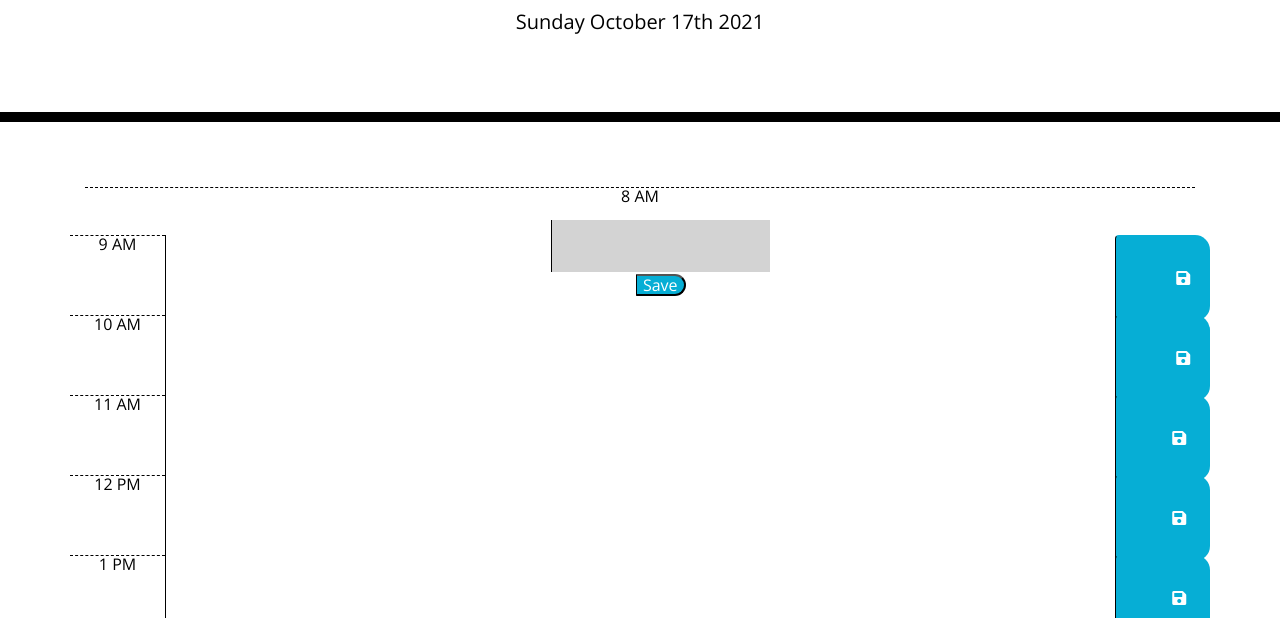
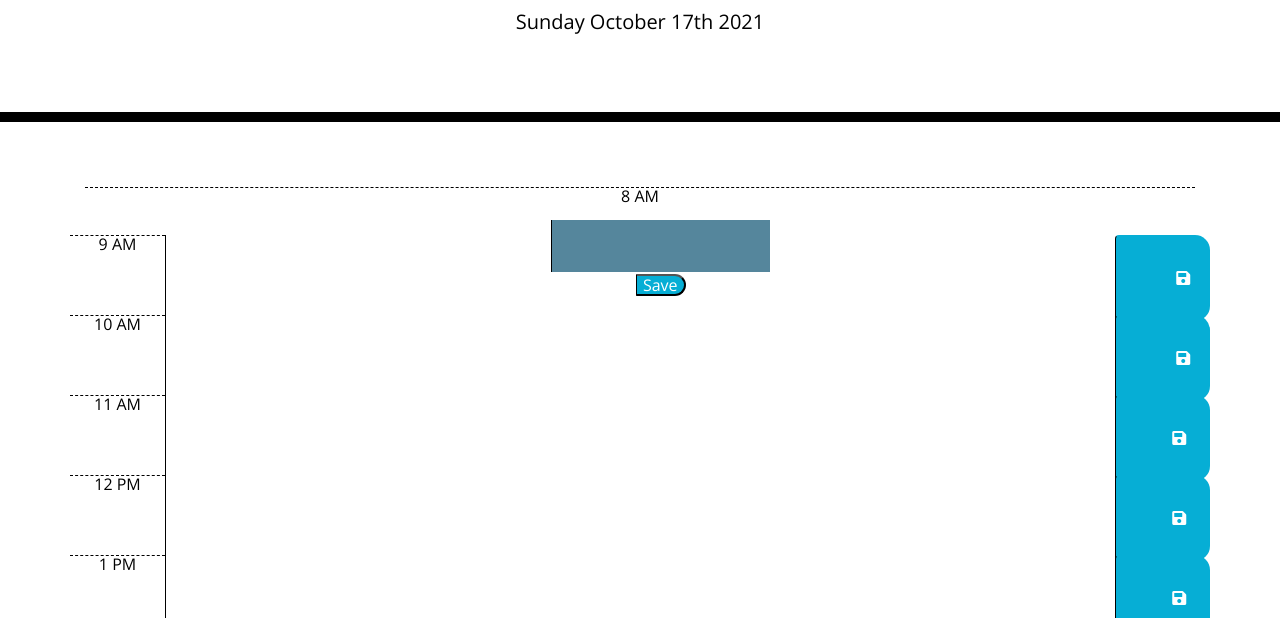
Before and after one commit to intisarmohamed/Work-Day-Planner-, a plain HTML site: page index.html in a window 1280 px wide. Shown: the part 182-800 px from the top of the page. Drawn offline with nearby package versions, Linux system fonts and the light colour scheme.

Commit message:
updated readme

```diff
--- a/Assets/css/style.css
+++ b/Assets/css/style.css
@@ -43,7 +43,7 @@ textarea {
 }
 
 .past {
-  background-color: #d3d3d3;
+  background-color: #55869c;
   color: white;
 }
 
```
Also changed, not shown: 1 other file.
